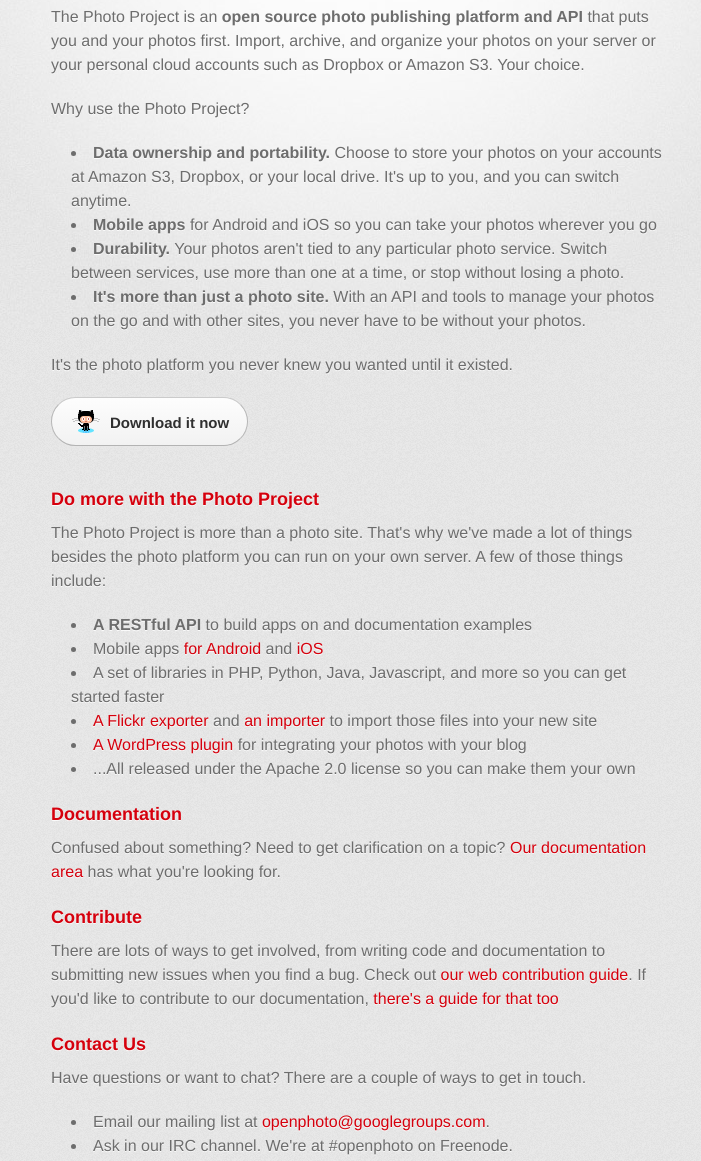
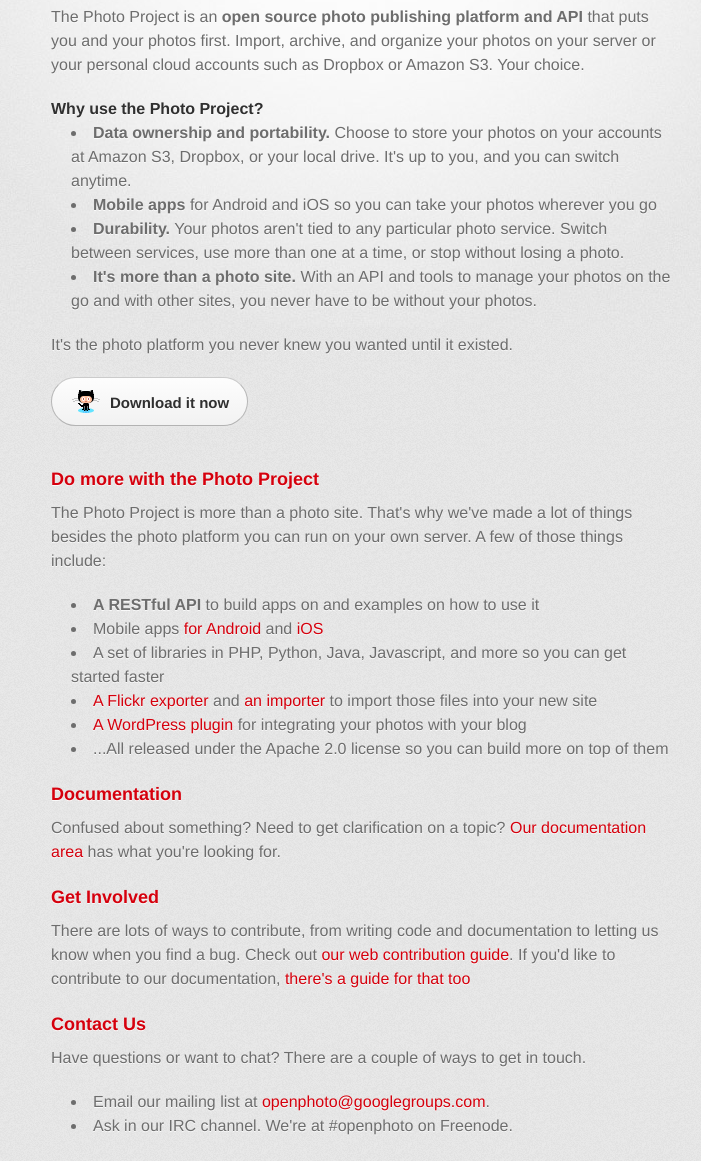
Before and after one commit to photo/photo.github.io, a plain HTML site: page index.html in a window 1280 px wide. Shown: the part 246-1407 px from the top of the page, without its empty margins (279-980 px from the left). Drawn offline with Linux system fonts and the light colour scheme; a web font is replaced by a local one.

Commit message:
small changes

```diff
--- a/index.html
+++ b/index.html
@@ -37,13 +37,13 @@
 
 <p>The Photo Project is an <strong>open source photo publishing platform and API</strong> that puts you and your photos first. Import, archive, and organize your photos on your server or your personal cloud accounts such as Dropbox or Amazon S3. Your choice.</p>
 
-<p>Why use the Photo Project?
+<h4>Why use the Photo Project?</h4>
 
 <ul>
 <li><strong>Data ownership and portability.</strong> Choose to store your photos on your accounts at Amazon S3, Dropbox, or your local drive. It's up to you, and you can switch anytime.</li>
 <li><strong>Mobile apps</strong> for Android and iOS so you can take your photos wherever you go</li>
 <li><strong>Durability.</strong> Your photos aren't tied to any particular photo service. Switch between services, use more than one at a time, or stop without losing a photo.</li>
-<li><strong>It's more than just a photo site.</strong> With an API and tools to manage your photos on the go and with other sites, you never have to be without your photos.</li>
+<li><strong>It's more than a photo site.</strong> With an API and tools to manage your photos on the go and with other sites, you never have to be without your photos.</li>
 </ul>
 
 <p>It's the photo platform you never knew you wanted until it existed.</p>
@@ -57,21 +57,21 @@
 <p>The Photo Project is more than a photo site. That's why we've made a lot of things besides the photo platform you can run on your own server. A few of those things include:</p>
 
 <ul>
-<li><strong>A RESTful API</strong> to build apps on and documentation examples</li>
+<li><strong>A RESTful API</strong> to build apps on and examples on how to use it</li>
 <li>Mobile apps <a href="https://github.com/photo/mobile-android">for Android</a> and <a href="https://github.com/photo/mobile-ios">iOS</a></li>
 <li>A set of libraries in PHP, Python, Java, Javascript, and more so you can get started faster</li>
 <li><a href="https://github.com/photo/export-flickr">A Flickr exporter</a> and <a href="https://github.com/photo/import">an importer</a> to import those files into your new site</li>
 <li><a href="https://github.com/photo/openphoto-wordpress">A WordPress plugin</a> for integrating your photos with your blog</li>
-<li>...All released under the Apache 2.0 license so you can make them your own</li>
+<li>...All released under the Apache 2.0 license so you can build more on top of them</li>
 </ul>
 
 <h3>Documentation</h3>
 
 <p>Confused about something? Need to get clarification on a topic? <a href="docs.html">Our documentation area</a> has what you're looking for.</p>
 
-<h3>Contribute</h3>
+<h3>Get Involved</h3>
 
-<p>There are lots of ways to get involved, from writing code and documentation to submitting new issues when you find a bug. Check out <a href="https://github.com/photo/documentation/blob/master/docs/contribute/frontend.markdown">our web contribution guide</a>. If you'd like to contribute to our documentation, <a href="https://github.com/photo/documentation/blob/master/docs/contribute/documentation.markdown">there's a guide for that too</a></p>
+<p>There are lots of ways to contribute, from writing code and documentation to letting us know when you find a bug. Check out <a href="https://github.com/photo/documentation/blob/master/docs/contribute/frontend.markdown">our web contribution guide</a>. If you'd like to contribute to our documentation, <a href="https://github.com/photo/documentation/blob/master/docs/contribute/documentation.markdown">there's a guide for that too</a></p>
 
 <h3>Contact Us</h3>
 
@@ -82,7 +82,7 @@
 <li>Ask in our IRC channel. We're at #openphoto on Freenode.</li>
 </ul>
 
-And if you've found a bug, please let us know! You can submit the bug to the respective repository's issue tracker on Github. <a href="https://github.com/photo">Find a full list here</a>. Or if the issue is with this site, <a href="https://github.com/photo/photo.github.io/issues">here's the issue tracker for this website.</a>
+And if you've found a bug, please let us know. You can submit the bug to the respective repository's issue tracker on Github. <a href="https://github.com/photo">Find a full list here</a>. Or if the issue is with this site, <a href="https://github.com/photo/photo.github.io/issues">here's the issue tracker for this website.</a>
 
 
         </section>
```
